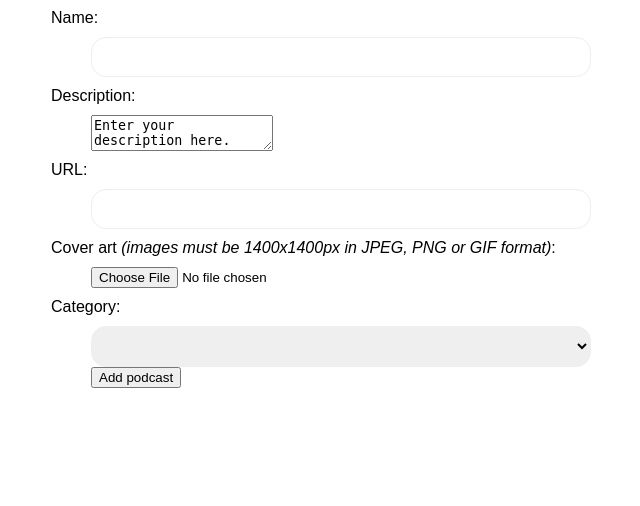
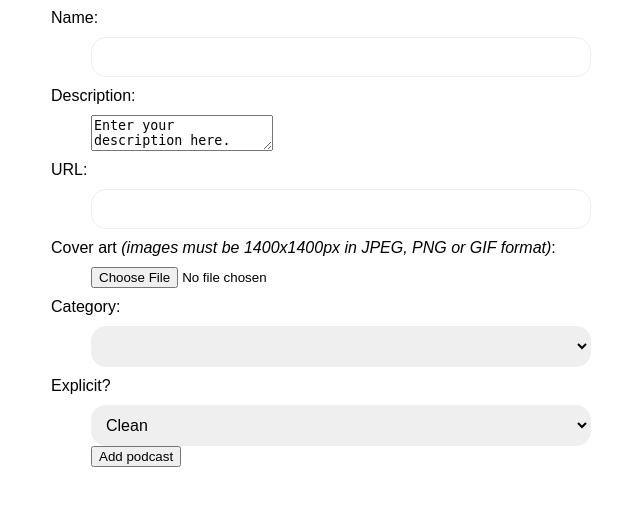
Before and after one commit to alexanderpyoung/binbogami, a Python web app: template binbogami/templates/podcasts_new.html in a window 1280 px wide. Shown: the part 155-661 px from the top of the page, without its empty margins (239-879 px from the left). Run offline with Jinja, Linux system fonts and the light colour scheme; the template is opened without the code that fills it, so the values that code supplies are empty; some libraries are stand-ins or nearby versions.

Commit message:
Explicit functionality for casts.

```diff
--- a/binbogami/schema.sql
+++ b/binbogami/schema.sql
@@ -21,7 +21,8 @@ create table podcasts_header (
     description text not null,
     url text not null,
     image text not null,
-	categories text not null,
+    categories text not null,
+    explicit text not null,
     foreign key(owner) references users(id)
 );
 
--- a/binbogami/templates/podcasts_edit.html
+++ b/binbogami/templates/podcasts_edit.html
@@ -32,6 +32,12 @@
 					<select name="category">
 					{% for category in itunes_categories %}{% if category == cast_details[6] %}<option value="{{ category }}" selected>{{ category }}</option>{% else %}<option value="{{ category }}">{{ category }}</option>{% endif %}
 					{% endfor %}</select>
+                <dt>Explicit?
+                <dd>
+                    <select name="explicit">
+                        <option value="clean">Clean</option>
+                        <option value="yes" {% if cast_details[7] == "yes" %} selected{% endif %}>Explicit content</option>
+                    </select>
                 <dd><input type="submit" value="Submit changes">
             </dl>
         </form>
--- a/binbogami/templates/podcasts_new.html
+++ b/binbogami/templates/podcasts_new.html
@@ -33,6 +33,12 @@
 					<option type="checkbox"value="{{ category }}">{{ category }}</option>
 					{% endfor %}
 					</select>
+                <dt>Explicit?
+                <dd>
+                <select name="explicit">
+                    <option value="clean">Clean</option>
+                    <option value="yes">Explicit content</option>
+                </select>
                 <dd><input type="submit" value="Add podcast">
             </dl>
         </form></div>
--- a/binbogami/views/serve.py
+++ b/binbogami/views/serve.py
@@ -126,6 +126,7 @@ def build_xml(meta, casts, name):
     podcast_generator.text = "Binbogami"
 
     #iTunes tags
+    podcast_itunes_explicit = ET.SubElement(channel, '{http://www.itunes.com/dtds/podcast-1.0.dtd}explicit')
     podcast_itunes_author = ET.SubElement(channel, '{http://www.itunes.com/dtds/podcast-1.0.dtd}author')
     podcast_itunes_subtitle = ET.SubElement(channel, '{http://www.itunes.com/dtds/podcast-1.0.dtd}subtitle')
     podcast_itunes_category = ET.SubElement(channel, '{http://www.itunes.com/dtds/podcast-1.0.dtd}category')
@@ -136,6 +137,7 @@ def build_xml(meta, casts, name):
     podcast_itunes_subtitle.text = meta[3]
     podcast_itunes_category.text = meta[6]
     podcast_itunes_image.text = request.url_root + "image/" + cast_img
+    podcast_itunes_explicit.text = meta[7]
 
     #now for the items for each podcast. Thankfully fucking iterable.
     for cast in casts:
```
Also changed, not shown: binbogami/views/admin.py (+7 -7 lines).
